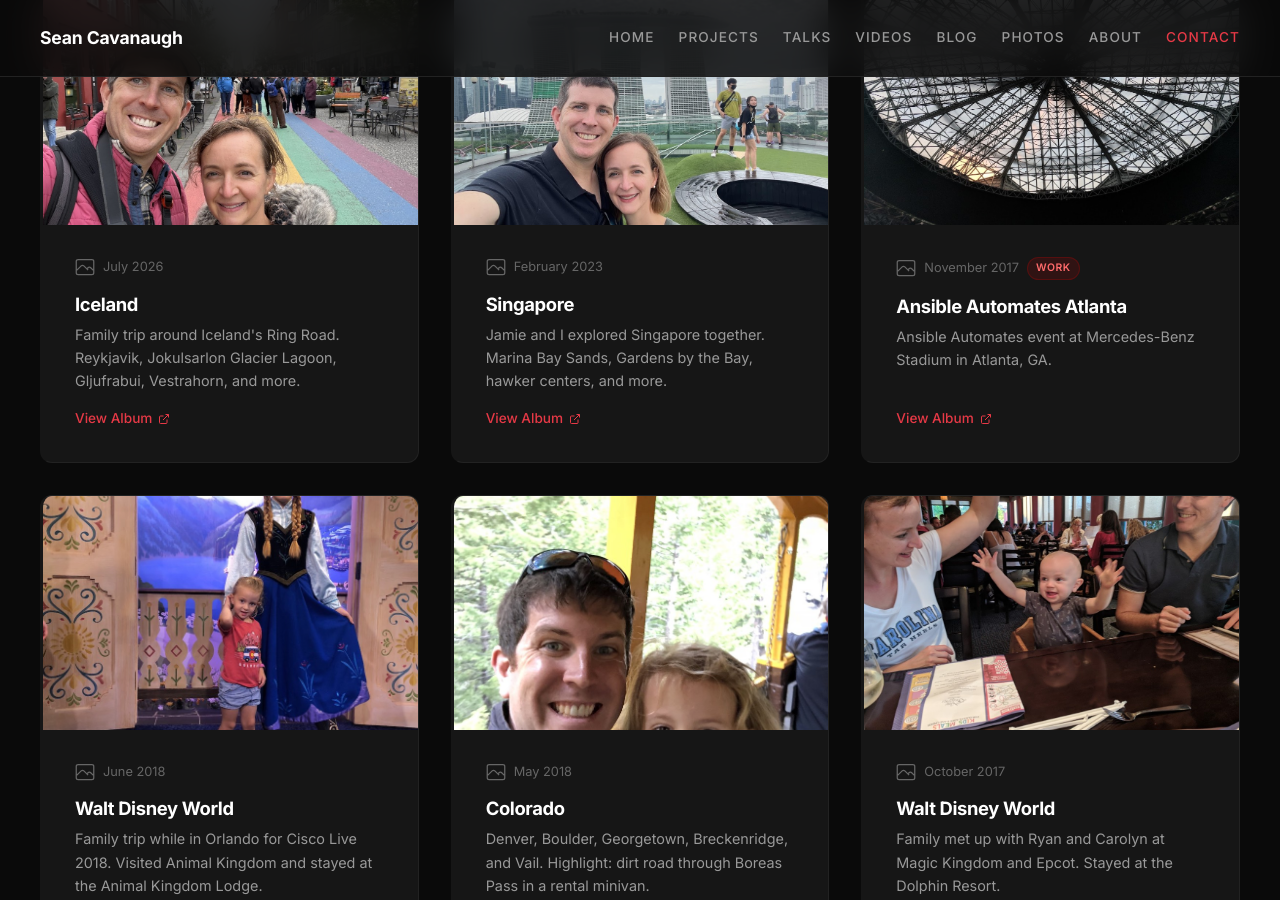
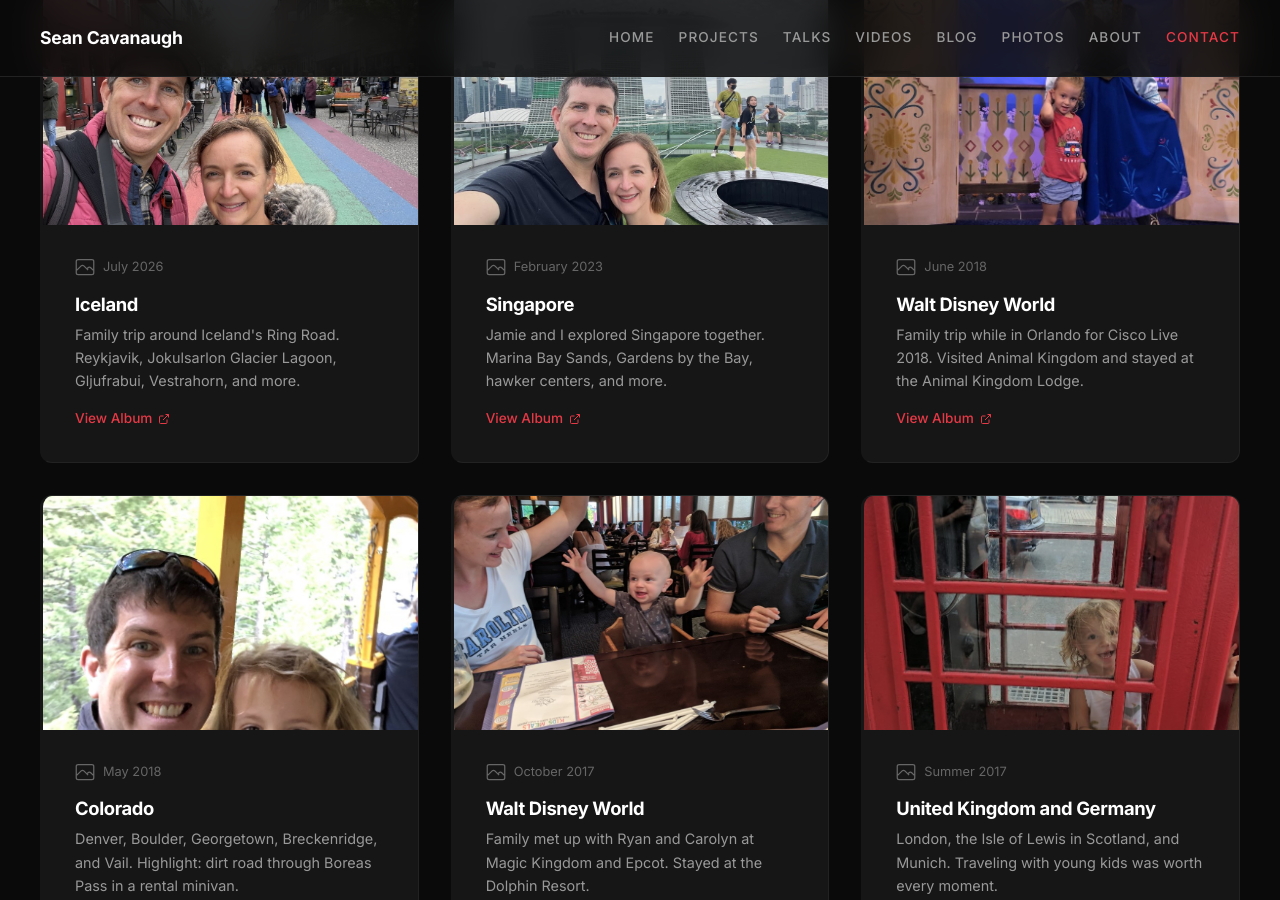
Before and after one commit to IPvSean/cavanaugh.pro, a Jekyll site: the page built from pages/albums.html, in a window 1280 px wide and 900 px high, scrolled down 526 px. Built offline with Jekyll 4.4.1, drawn with Linux system fonts in a browser that asks for light colours.

Commit message:
Remove Ansible Automates Atlanta from personal albums page
Co-authored-by: Cursor <cursoragent@cursor.com>

```diff
--- a/_data/albums.yml
+++ b/_data/albums.yml
@@ -13,13 +13,6 @@
   url: "https://photos.app.goo.gl/78F1Dd6ZdueHricC8"
   image: "/assets/images/album-singapore-2023.png"
   category: "travel"
-
-- title: "Ansible Automates Atlanta"
-  date: "November 2017"
-  description: "Ansible Automates event at Mercedes-Benz Stadium in Atlanta, GA."
-  url: "https://photos.app.goo.gl/cE5xMS2Yen2Rs0Ji2"
-  image: "/assets/images/album-ansible-automates-atlanta-2017.png"
-  category: "work"
 
 - title: "Walt Disney World"
   date: "June 2018"
```
